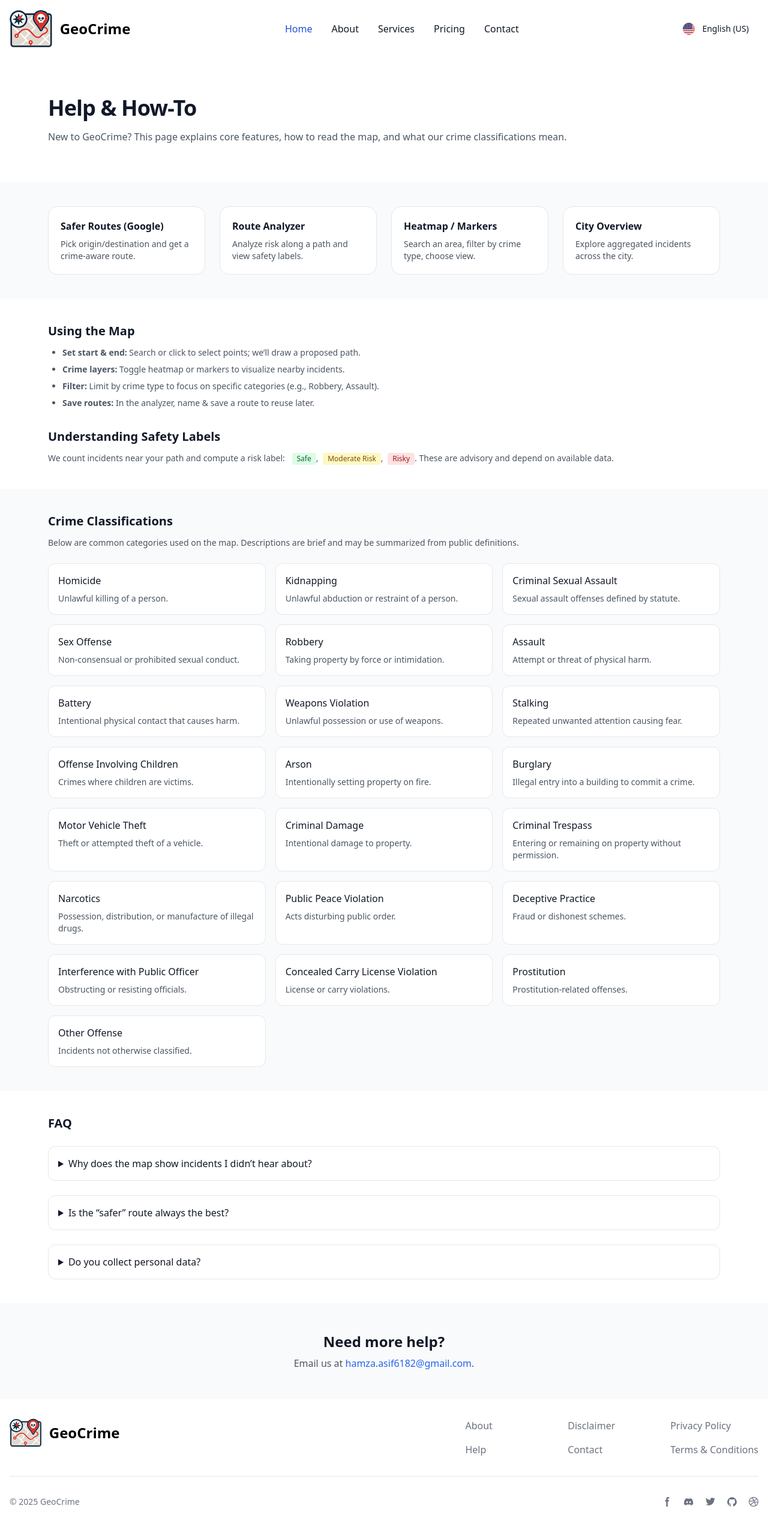
After one commit to hamzawithpython/Geocrime, a Django app: page /help/ in a window 1280 px wide. The commit adds this page. Shown: the whole page at 60% size. Run offline with Django 5.2, Linux system fonts and the light colour scheme; parts of the project's set-up code (start-up, migrations or seed data) failed here and were passed over; some libraries are stand-ins or nearby versions.

Commit message:
feat(help): add themed Help page with quick start, safety labels, and crime classifications (uses app-namespaced templates)

```diff
--- /dev/null
+++ b/crimeapp/templates/crimeapp/help.html
@@ -0,0 +1,133 @@
+{% extends "crimeapp/base.html" %}
+{% load static %}
+
+{% block title %}Help · GeoCrime{% endblock %}
+
+{% block head_extra %}
+<meta name="description" content="How to use GeoCrime: safer routing, heatmaps, markers, and crime classifications.">
+{% endblock %}
+
+{% block content %}
+
+<!-- Hero -->
+<section class="bg-white dark:bg-gray-900">
+  <div class="max-w-6xl mx-auto px-4 py-12 lg:py-16">
+    <h1 class="text-3xl md:text-4xl font-bold tracking-tight text-gray-900 dark:text-white">Help & How-To</h1>
+    <p class="mt-4 text-gray-600 dark:text-gray-300">
+      New to GeoCrime? This page explains core features, how to read the map, and what our crime classifications mean.
+    </p>
+  </div>
+</section>
+
+<!-- Quick start cards -->
+<section class="bg-gray-50 dark:bg-gray-800/50">
+  <div class="max-w-6xl mx-auto px-4 py-10 grid sm:grid-cols-2 lg:grid-cols-4 gap-6">
+    <a href="{% url 'google_route' %}" class="block p-5 bg-white border rounded-2xl hover:shadow-md transition dark:bg-gray-900 dark:border-gray-700">
+      <h3 class="font-semibold text-gray-900 dark:text-white">Safer Routes (Google)</h3>
+      <p class="mt-2 text-sm text-gray-600 dark:text-gray-300">Pick origin/destination and get a crime-aware route.</p>
+    </a>
+    <a href="{% url 'route_view' %}" class="block p-5 bg-white border rounded-2xl hover:shadow-md transition dark:bg-gray-900 dark:border-gray-700">
+      <h3 class="font-semibold text-gray-900 dark:text-white">Route Analyzer</h3>
+      <p class="mt-2 text-sm text-gray-600 dark:text-gray-300">Analyze risk along a path and view safety labels.</p>
+    </a>
+    <a href="{% url 'map_with_input' %}" class="block p-5 bg-white border rounded-2xl hover:shadow-md transition dark:bg-gray-900 dark:border-gray-700">
+      <h3 class="font-semibold text-gray-900 dark:text-white">Heatmap / Markers</h3>
+      <p class="mt-2 text-sm text-gray-600 dark:text-gray-300">Search an area, filter by crime type, choose view.</p>
+    </a>
+    <a href="{% url 'crime_map' %}" class="block p-5 bg-white border rounded-2xl hover:shadow-md transition dark:bg-gray-900 dark:border-gray-700">
+      <h3 class="font-semibold text-gray-900 dark:text-white">City Overview</h3>
+      <p class="mt-2 text-sm text-gray-600 dark:text-gray-300">Explore aggregated incidents across the city.</p>
+    </a>
+  </div>
+</section>
+
+<!-- Using the map -->
+<section class="bg-white dark:bg-gray-900">
+  <div class="max-w-6xl mx-auto px-4 py-10 space-y-8">
+    <div>
+      <h2 class="text-xl font-semibold text-gray-900 dark:text-white">Using the Map</h2>
+      <ul class="mt-3 list-disc ps-6 text-gray-600 dark:text-gray-300 space-y-2 text-sm">
+        <li><strong>Set start & end:</strong> Search or click to select points; we’ll draw a proposed path.</li>
+        <li><strong>Crime layers:</strong> Toggle heatmap or markers to visualize nearby incidents.</li>
+        <li><strong>Filter:</strong> Limit by crime type to focus on specific categories (e.g., Robbery, Assault).</li>
+        <li><strong>Save routes:</strong> In the analyzer, name & save a route to reuse later.</li>
+      </ul>
+    </div>
+
+    <div>
+      <h2 class="text-xl font-semibold text-gray-900 dark:text-white">Understanding Safety Labels</h2>
+      <p class="mt-3 text-gray-600 dark:text-gray-300 text-sm">
+        We count incidents near your path and compute a risk label:
+        <span class="inline-block ms-2 px-2 py-0.5 rounded bg-green-100 text-green-800 text-xs">Safe</span>,
+        <span class="inline-block ms-1 px-2 py-0.5 rounded bg-yellow-100 text-yellow-800 text-xs">Moderate Risk</span>,
+        <span class="inline-block ms-1 px-2 py-0.5 rounded bg-red-100 text-red-800 text-xs">Risky</span>.
+        These are advisory and depend on available data.
+      </p>
+    </div>
+  </div>
+</section>
+
+<!-- Crime classifications (simple, no severity) -->
+<section class="bg-gray-50 dark:bg-gray-800/50">
+  <div class="max-w-6xl mx-auto px-4 py-10">
+    <h2 class="text-xl font-semibold text-gray-900 dark:text-white">Crime Classifications</h2>
+    <p class="mt-3 text-gray-600 dark:text-gray-300 text-sm">
+      Below are common categories used on the map. Descriptions are brief and may be summarized from public definitions.
+    </p>
+
+    <div class="mt-6 grid sm:grid-cols-2 lg:grid-cols-3 gap-4">
+      {% comment %} Keep or trim this list as you like {% endcomment %}
+      <div class="p-4 bg-white border rounded-xl dark:bg-gray-900 dark:border-gray-700"><h3 class="font-medium text-gray-900 dark:text-white">Homicide</h3><p class="mt-2 text-sm text-gray-600 dark:text-gray-300">Unlawful killing of a person.</p></div>
+      <div class="p-4 bg-white border rounded-xl dark:bg-gray-900 dark:border-gray-700"><h3 class="font-medium text-gray-900 dark:text-white">Kidnapping</h3><p class="mt-2 text-sm text-gray-600 dark:text-gray-300">Unlawful abduction or restraint of a person.</p></div>
+      <div class="p-4 bg-white border rounded-xl dark:bg-gray-900 dark:border-gray-700"><h3 class="font-medium text-gray-900 dark:text-white">Criminal Sexual Assault</h3><p class="mt-2 text-sm text-gray-600 dark:text-gray-300">Sexual assault offenses defined by statute.</p></div>
+      <div class="p-4 bg-white border rounded-xl dark:bg-gray-900 dark:border-gray-700"><h3 class="font-medium text-gray-900 dark:text-white">Sex Offense</h3><p class="mt-2 text-sm text-gray-600 dark:text-gray-300">Non-consensual or prohibited sexual conduct.</p></div>
+      <div class="p-4 bg-white border rounded-xl dark:bg-gray-900 dark:border-gray-700"><h3 class="font-medium text-gray-900 dark:text-white">Robbery</h3><p class="mt-2 text-sm text-gray-600 dark:text-gray-300">Taking property by force or intimidation.</p></div>
+      <div class="p-4 bg-white border rounded-xl dark:bg-gray-900 dark:border-gray-700"><h3 class="font-medium text-gray-900 dark:text-white">Assault</h3><p class="mt-2 text-sm text-gray-600 dark:text-gray-300">Attempt or threat of physical harm.</p></div>
+      <div class="p-4 bg-white border rounded-xl dark:bg-gray-900 dark:border-gray-700"><h3 class="font-medium text-gray-900 dark:text-white">Battery</h3><p class="mt-2 text-sm text-gray-600 dark:text-gray-300">Intentional physical contact that causes harm.</p></div>
+      <div class="p-4 bg-white border rounded-xl dark:bg-gray-900 dark:border-gray-700"><h3 class="font-medium text-gray-900 dark:text-white">Weapons Violation</h3><p class="mt-2 text-sm text-gray-600 dark:text-gray-300">Unlawful possession or use of weapons.</p></div>
+      <div class="p-4 bg-white border rounded-xl dark:bg-gray-900 dark:border-gray-700"><h3 class="font-medium text-gray-900 dark:text-white">Stalking</h3><p class="mt-2 text-sm text-gray-600 dark:text-gray-300">Repeated unwanted attention causing fear.</p></div>
+      <div class="p-4 bg-white border rounded-xl dark:bg-gray-900 dark:border-gray-700"><h3 class="font-medium text-gray-900 dark:text-white">Offense Involving Children</h3><p class="mt-2 text-sm text-gray-600 dark:text-gray-300">Crimes where children are victims.</p></div>
+      <div class="p-4 bg-white border rounded-xl dark:bg-gray-900 dark:border-gray-700"><h3 class="font-medium text-gray-900 dark:text-white">Arson</h3><p class="mt-2 text-sm text-gray-600 dark:text-gray-300">Intentionally setting property on fire.</p></div>
+      <div class="p-4 bg-white border rounded-xl dark:bg-gray-900 dark:border-gray-700"><h3 class="font-medium text-gray-900 dark:text-white">Burglary</h3><p class="mt-2 text-sm text-gray-600 dark:text-gray-300">Illegal entry into a building to commit a crime.</p></div>
+      <div class="p-4 bg-white border rounded-xl dark:bg-gray-900 dark:border-gray-700"><h3 class="font-medium text-gray-900 dark:text-white">Motor Vehicle Theft</h3><p class="mt-2 text-sm text-gray-600 dark:text-gray-300">Theft or attempted theft of a vehicle.</p></div>
+      <div class="p-4 bg-white border rounded-xl dark:bg-gray-900 dark:border-gray-700"><h3 class="font-medium text-gray-900 dark:text-white">Criminal Damage</h3><p class="mt-2 text-sm text-gray-600 dark:text-gray-300">Intentional damage to property.</p></div>
+      <div class="p-4 bg-white border rounded-xl dark:bg-gray-900 dark:border-gray-700"><h3 class="font-medium text-gray-900 dark:text-white">Criminal Trespass</h3><p class="mt-2 text-sm text-gray-600 dark:text-gray-300">Entering or remaining on property without permission.</p></div>
+      <div class="p-4 bg-white border rounded-xl dark:bg-gray-900 dark:border-gray-700"><h3 class="font-medium text-gray-900 dark:text-white">Narcotics</h3><p class="mt-2 text-sm text-gray-600 dark:text-gray-300">Possession, distribution, or manufacture of illegal drugs.</p></div>
+      <div class="p-4 bg-white border rounded-xl dark:bg-gray-900 dark:border-gray-700"><h3 class="font-medium text-gray-900 dark:text-white">Public Peace Violation</h3><p class="mt-2 text-sm text-gray-600 dark:text-gray-300">Acts disturbing public order.</p></div>
+      <div class="p-4 bg-white border rounded-xl dark:bg-gray-900 dark:border-gray-700"><h3 class="font-medium text-gray-900 dark:text-white">Deceptive Practice</h3><p class="mt-2 text-sm text-gray-600 dark:text-gray-300">Fraud or dishonest schemes.</p></div>
+      <div class="p-4 bg-white border rounded-xl dark:bg-gray-900 dark:border-gray-700"><h3 class="font-medium text-gray-900 dark:text-white">Interference with Public Officer</h3><p class="mt-2 text-sm text-gray-600 dark:text-gray-300">Obstructing or resisting officials.</p></div>
+      <div class="p-4 bg-white border rounded-xl dark:bg-gray-900 dark:border-gray-700"><h3 class="font-medium text-gray-900 dark:text-white">Concealed Carry License Violation</h3><p class="mt-2 text-sm text-gray-600 dark:text-gray-300">License or carry violations.</p></div>
+      <div class="p-4 bg-white border rounded-xl dark:bg-gray-900 dark:border-gray-700"><h3 class="font-medium text-gray-900 dark:text-white">Prostitution</h3><p class="mt-2 text-sm text-gray-600 dark:text-gray-300">Prostitution-related offenses.</p></div>
+      <div class="p-4 bg-white border rounded-xl dark:bg-gray-900 dark:border-gray-700"><h3 class="font-medium text-gray-900 dark:text-white">Other Offense</h3><p class="mt-2 text-sm text-gray-600 dark:text-gray-300">Incidents not otherwise classified.</p></div>
+    </div>
+  </div>
+</section>
+
+<!-- FAQ -->
+<section class="bg-white dark:bg-gray-900">
+  <div class="max-w-6xl mx-auto px-4 py-10 space-y-6">
+    <h2 class="text-xl font-semibold text-gray-900 dark:text-white">FAQ</h2>
+    <details class="p-4 border rounded-xl bg-white dark:bg-gray-900 dark:border-gray-700">
+      <summary class="font-medium text-gray-900 dark:text-white cursor-pointer">Why does the map show incidents I didn’t hear about?</summary>
+      <p class="mt-2 text-sm text-gray-600 dark:text-gray-300">Public datasets can lag, be reclassified, or be incomplete. We display what’s available at ingest time.</p>
+    </details>
+    <details class="p-4 border rounded-xl bg-white dark:bg-gray-900 dark:border-gray-700">
+      <summary class="font-medium text-gray-900 dark:text-white cursor-pointer">Is the “safer” route always the best?</summary>
+      <p class="mt-2 text-sm text-gray-600 dark:text-gray-300">No—our routes are advisory. Always use your judgment and follow local guidance and laws.</p>
+    </details>
+    <details class="p-4 border rounded-xl bg-white dark:bg-gray-900 dark:border-gray-700">
+      <summary class="font-medium text-gray-900 dark:text-white cursor-pointer">Do you collect personal data?</summary>
+      <p class="mt-2 text-sm text-gray-600 dark:text-gray-300">We avoid collecting personal data for this app. See our <a href="{% url 'disclaimer' %}" class="text-blue-600 hover:underline">Disclaimer</a> for details.</p>
+    </details>
+  </div>
+</section>
+
+<!-- Contact -->
+<section class="bg-gray-50 dark:bg-gray-800/50">
+  <div class="max-w-6xl mx-auto px-4 py-12 text-center">
+    <h2 class="text-2xl font-semibold text-gray-900 dark:text-white">Need more help?</h2>
+    <p class="mt-2 text-gray-600 dark:text-gray-300">Email us at <a href="mailto:hamza.asif6182@gmail.com" class="text-blue-600 hover:underline">hamza.asif6182@gmail.com</a>.</p>
+  </div>
+</section>
+
+{% endblock %}
--- a/crimeapp/templates/partials/footer.html
+++ b/crimeapp/templates/partials/footer.html
@@ -17,7 +17,7 @@
               <a href="{% url 'about' %}" class="hover:underline">About</a>
             </li>
             <li>
-              <a href="#" class="hover:underline">Help</a>
+              <a href="{% url 'help' %}" class="hover:underline">Help</a>
             </li>
           </ul>
         </div>
--- a/crimeapp/urls.py
+++ b/crimeapp/urls.py
@@ -12,6 +12,7 @@ urlpatterns = [
     path("api/custom-route/", views.get_custom_route, name="custom_route"),
     path("about/", views.about, name="about"),
     path("disclaimer/", views.disclaimer, name="disclaimer"),
+    path("help/", views.help, name="help"),
 
 
 
--- a/crimeapp/views.py
+++ b/crimeapp/views.py
@@ -274,3 +274,6 @@ def about(request):
 
 def disclaimer(request):
     return render(request, "crimeapp/disclaimer.html")
+
+def help(request):
+    return render(request, "crimeapp/help.html")
```
